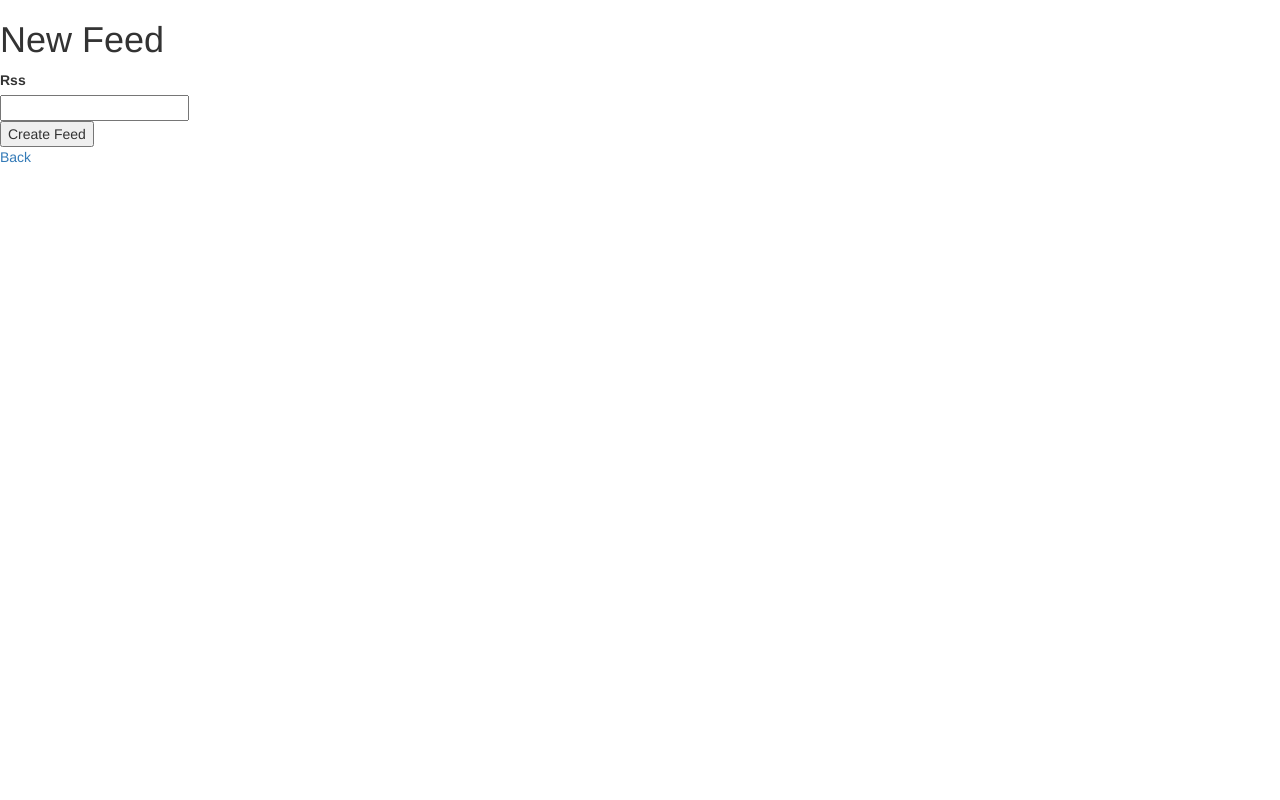
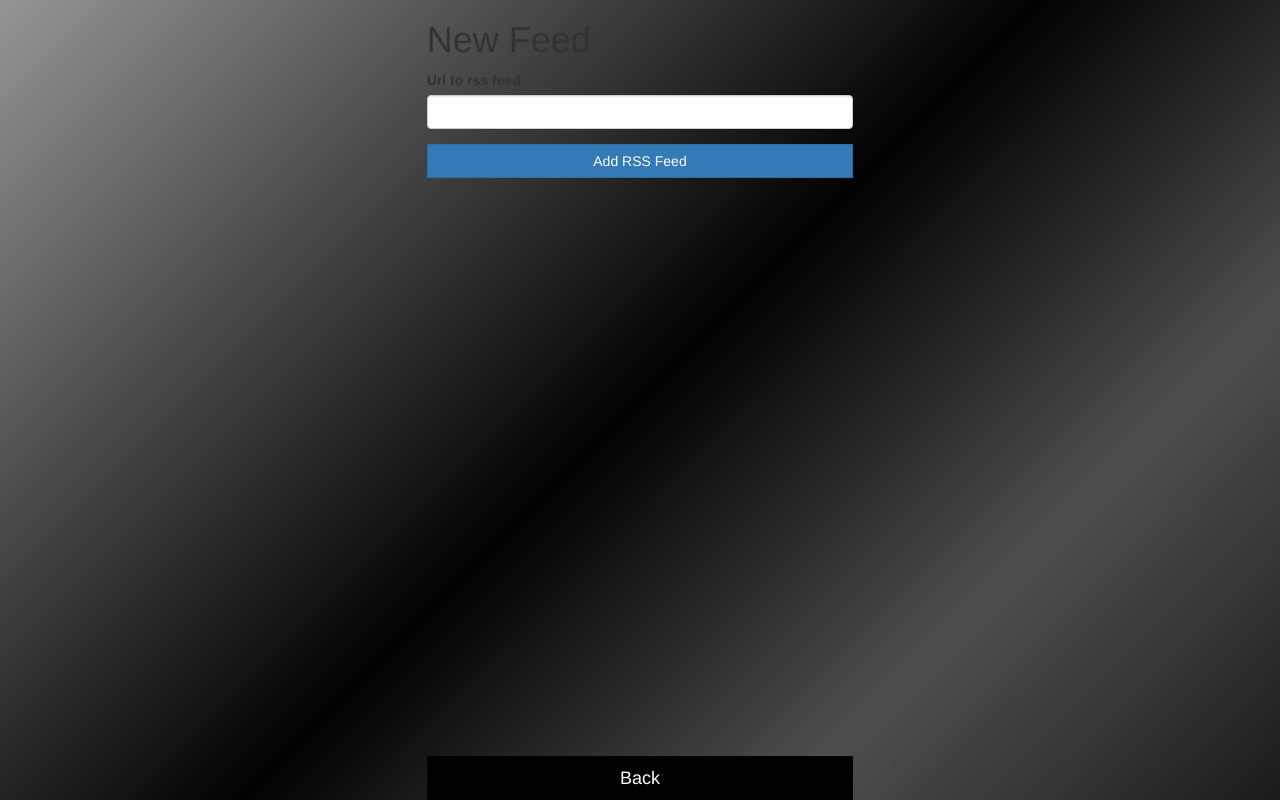
Before and after one commit to dgf1979/rsser, a Rails app: page /feeds/new in a window 1280 px wide. Run offline with Rails 7, Linux system fonts and the light colour scheme; style sheets or scripts are compiled from the project's sources; some libraries are stand-ins or nearby versions.

Commit message:
break error code into partial; add back buttons; styling

```diff
--- a/app/assets/stylesheets/application.css.scss
+++ b/app/assets/stylesheets/application.css.scss
@@ -17,10 +17,28 @@
 @import "bootstrap-sprockets";
 @import "bootstrap";
 
+html, body {
+  height: 100%;
+}
+
+body {
+  background: linear-gradient(135deg, #959595 0%,#0d0d0d 46%,#010101 50%,#0a0a0a 53%,#4e4e4e 76%,#383838 87%,#1b1b1b 100%); /* W3C */
+}
+
 .btn {
   border-radius: 0px;
+}
+
+.btn-nav {
+  background-color: black;
+  border: none;
 }
 
 .col-md-4 {
   padding: 0px;
 }
+
+.container-fluid {
+  height: 100%;
+  padding: 0px;
+}
--- a/app/views/feeds/_form.html.erb
+++ b/app/views/feeds/_form.html.erb
@@ -1,33 +1,12 @@
+<%= render 'layouts/errors', :object => @feed %>
+
 <%= form_for(@feed) do |f| %>
-  <% if @feed.errors.any? %>
-    <div id="error_explanation">
-      <h2><%= pluralize(@feed.errors.count, "error") %> prohibited this feed from being saved:</h2>
 
-      <ul>
-      <% @feed.errors.full_messages.each do |message| %>
-        <li><%= message %></li>
-      <% end %>
-      </ul>
-    </div>
-  <% end %>
-
-  <div class="field">
-    <%= f.label :rss %><br>
-    <%= f.text_field :rss %>
+  <div class="form-group">
+    <%= f.label "URL to RSS Feed" %><br>
+    <%= f.text_field :rss, class: "form-control" %>
   </div>
-  <!-- <div class="field">
-    <%= f.label :description %><br>
-    <%= f.text_field :description %>
-  </div>
-  <div class="field">
-    <%= f.label :link %><br>
-    <%= f.text_field :link %>
-  </div>
-  <div class="field">
-    <%= f.label :title %><br>
-    <%= f.text_field :title %>
-  </div> -->
   <div class="actions">
-    <%= f.submit %>
+    <%= f.submit "Add RSS Feed", class: "btn btn-primary btn-block" %>
   </div>
 <% end %>
--- a/app/views/feeds/new.html.erb
+++ b/app/views/feeds/new.html.erb
@@ -2,4 +2,6 @@
 
 <%= render 'form' %>
 
-<%= link_to 'Back', feeds_path %>
+<% content_for :footer do %>
+  <%= link_to "Back", feeds_path, { class: "btn btn-warning btn-lg btn-block btn-nav" } %>
+<% end %>
--- /dev/null
+++ b/app/views/layouts/_errors.html.erb
@@ -0,0 +1,11 @@
+<% if object.errors.any? %>
+  <div id="error_explanation">
+    <h2><%= pluralize(object.errors.count, "error") %> prohibited this feed from being saved:</h2>
+
+    <ul>
+    <% object.errors.full_messages.each do |message| %>
+      <li><%= message %></li>
+    <% end %>
+    </ul>
+  </div>
+<% end %>
--- a/app/views/layouts/application.html.erb
+++ b/app/views/layouts/application.html.erb
@@ -8,8 +8,15 @@
   <%= csrf_meta_tags %>
 </head>
 <body>
-  <div class="conatiner-fluid">
-    <%= yield %>
+  <div class="container-fluid">
+    <div class="col-md-4 col-md-offset-4">
+      <%= yield %>
+    </div>
+    <div class="col-md-4 col-md-offset-4 navbar-fixed-bottom">
+      <footer class="footer">
+        <%= yield :footer %>
+      </footer>
+    </div>
   </div>
 </body>
 </html>
--- a/config/routes.rb
+++ b/config/routes.rb
@@ -4,5 +4,6 @@
     member do
       get 'refresh'
     end
+    resources :items, only: [:show]
   end
 end
```
Also changed, not shown: app/views/feeds/index.html.erb (+6 -5 lines), app/views/feeds/show.html.erb (+8 -6 lines).
